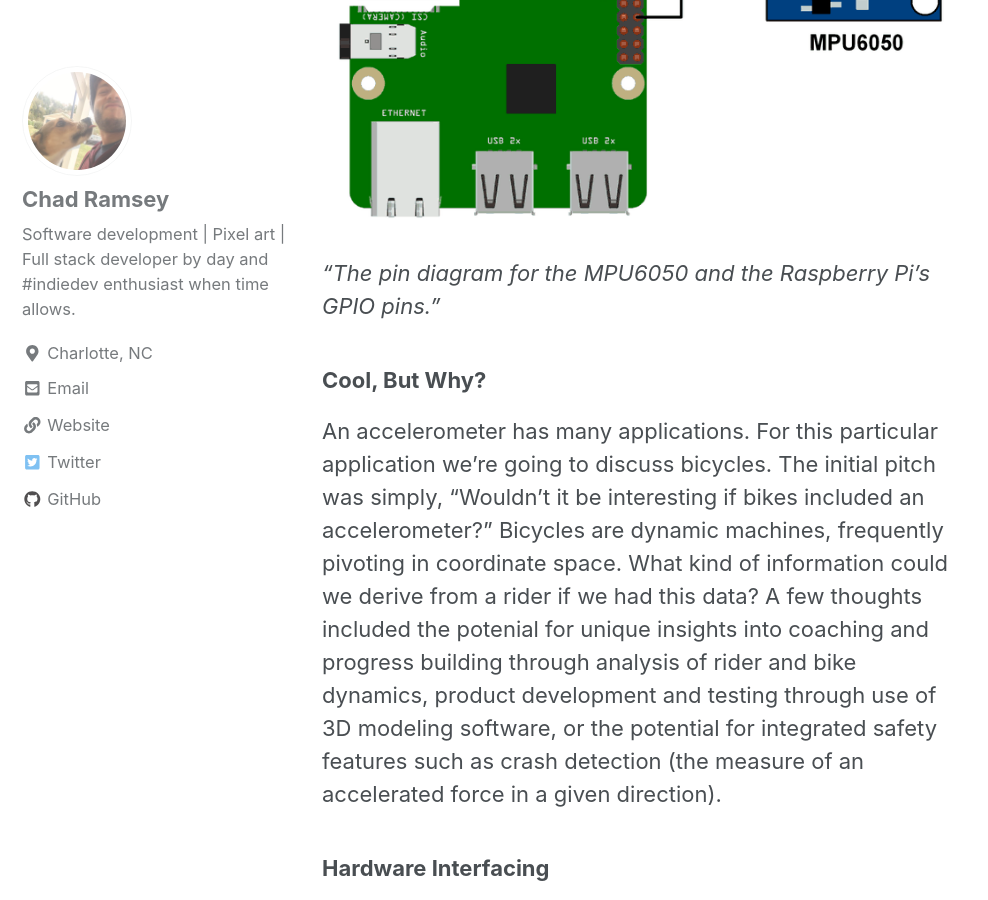
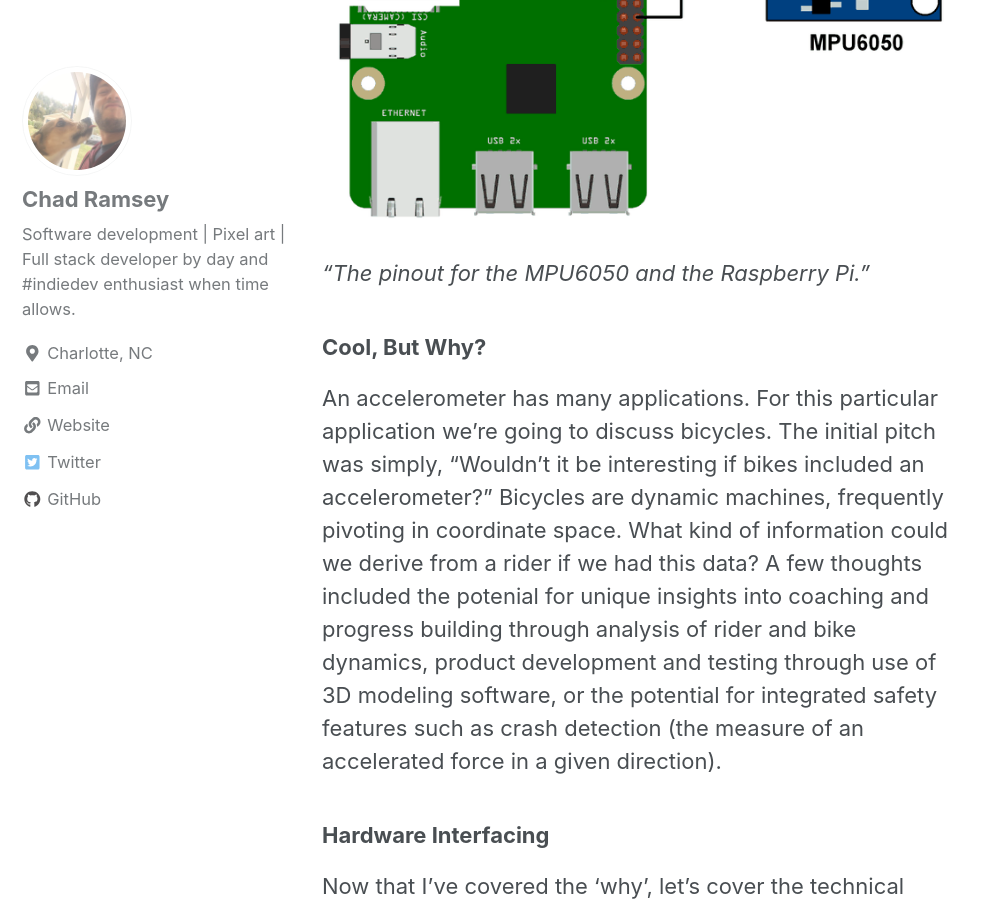
Before and after one commit to chadramsey/chadramsey.github.io, a Jekyll site: the page built from _posts/2021-02-17-accelerometer-pi.md, in a window 1280 px wide and 900 px high, scrolled down 1647 px. Shown: the whole window, without its empty margins (0-988 px from the left). Built offline with Jekyll 4.4.1, drawn with Linux system fonts in a browser that asks for light colours; cached includes are drawn as plain includes; nearby versions of some CDN libraries.

Commit message:
Accelerometer post

```diff
--- a/_posts/2021-02-17-accelerometer-pi.md
+++ b/_posts/2021-02-17-accelerometer-pi.md
@@ -17,7 +17,7 @@
 
 ![](https://chadramsey.github.io/assets/images/2021/mpu6050-interface.png){: .center-image }
 
-*"The pin diagram for the MPU6050 and the Raspberry Pi's GPIO pins."*
+*"The pinout for the MPU6050 and the Raspberry Pi."*
 
 ### Cool, But Why?
 An accelerometer has many applications. For this particular application we're going to discuss bicycles. The initial pitch was simply, "Wouldn't it be interesting if bikes included an accelerometer?" Bicycles are dynamic machines, frequently pivoting in coordinate space. What kind of information could we derive from a rider if we had this data? A few thoughts included the potenial for unique insights into coaching and progress building through analysis of rider and bike dynamics, product development and testing through use of 3D modeling software, or the potential for integrated safety features such as crash detection (the measure of an accelerated force in a given direction).
```
